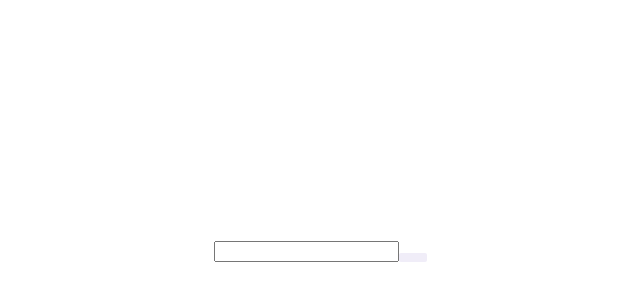
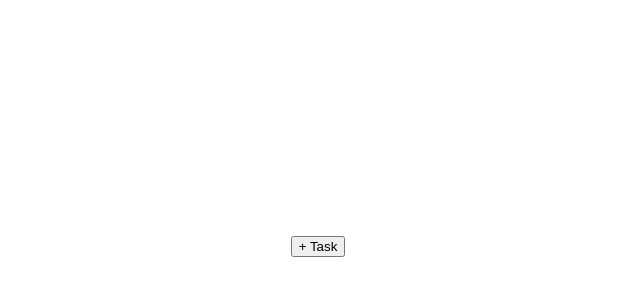
Before and after one commit to Kozyrov/wutchyacan-web, a React (Vite) app: page / in a window 1280 px wide. Shown: the part 154-454 px from the top of the page, without its empty margins (320-960 px from the left). Built offline with nearby package versions, Linux system fonts and the light colour scheme.

Commit message:
parent controlled cancel added to inline task input

```diff
--- a/src/features/taskInbox/TaskInbox.module.css
+++ b/src/features/taskInbox/TaskInbox.module.css
@@ -29,11 +29,6 @@
   margin-right: 4px;
 }
 
-.asyncButton {
-  composes: button;
-  position: relative;
-}
-
 .asyncButton:after {
   content: "";
   background-color: rgba(112, 76, 182, 0.15);
--- a/src/features/taskInbox/TaskInbox.tsx
+++ b/src/features/taskInbox/TaskInbox.tsx
@@ -1,7 +1,6 @@
 import { useState } from "react"
 
 import { useAppDispatch, useAppSelector } from "../../app/hooks"
-import controlStyles from "../../shared/Controls.module.css"
 import styles from "./TaskInbox.module.css"
 import { type Task } from "../../shared/TaskDef"
 import { addInboxTask, selectTaskEntities } from "./taskInboxSlice"
@@ -18,6 +17,10 @@ export const TaskInbox = () => {
     dispatch(addInboxTask(task))
   }
 
+  const handleCancelTaskInput = () => {
+    setAddNewTaskInputOpen(false)
+  }
+
   const renderTasks = () =>
     Object.values(tasks).map((taskEntity: Task) => (
       <div key={taskEntity.id}>{taskEntity.id}</div>
@@ -26,7 +29,7 @@ export const TaskInbox = () => {
   return (
     <div>
       <div className={styles.row}>
-        {addNewTaskInputOpen ? (
+        {!addNewTaskInputOpen ? (
           <button type="button" onClick={() => setAddNewTaskInputOpen(true)}>
             + Task
           </button>
@@ -34,6 +37,7 @@ export const TaskInbox = () => {
           <InlineTaskInput
             incomingTask={generateBlankTask()}
             saveTask={handleSaveTask}
+            cancelInput={handleCancelTaskInput}
           />
         )}
       </div>
--- a/src/features/taskInput/InlineTaskInput.tsx
+++ b/src/features/taskInput/InlineTaskInput.tsx
@@ -1,18 +1,18 @@
 import { type Task } from "../../shared/TaskDef"
-import controlStyles from "../../shared/Controls.module.css"
-import { type ChangeEvent, type PropsWithChildren, useState } from "react"
+import { type ChangeEvent, useState } from "react"
 
 interface InlineTaskInputProps {
   saveTask: (task: Task) => void
+  cancelInput: () => void
   incomingTask: Task
 }
 
 export const InlineTaskInput = ({
   saveTask,
+  cancelInput,
   incomingTask,
 }: InlineTaskInputProps) => {
   const [task, setTask] = useState<Task>(incomingTask)
-  const [isActive, setIsActive] = useState<boolean>(false)
 
   const handleLabelChange = (label: string) => {
     setTask({
@@ -35,7 +35,10 @@ export const InlineTaskInput = ({
             handleLabelChange(e.target.value)
           }
         />
-        <button type="submit" className={controlStyles.button} />
+        <button type="button" onClick={cancelInput}>
+          Cancel
+        </button>
+        <button type="submit">Save</button>
       </form>
     </div>
   )
--- a/src/shared/Controls.module.css
+++ b/src/shared/Controls.module.css
@@ -22,3 +22,8 @@
 .button:active {
   background-color: rgba(112, 76, 182, 0.2);
 }
+
+.asyncButton {
+  composes: button;
+  position: relative;
+}
```
